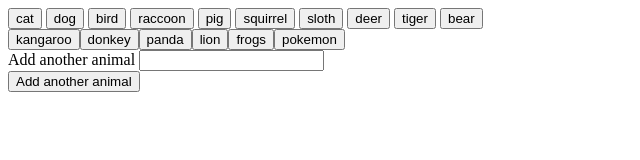
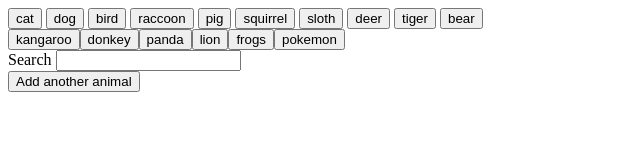
Before and after one commit to santokiya/Giftastic, a plain HTML site: page Giftastic.html in a window 1280 px wide. Shown: the whole page, without its empty margins (0-640 px from the left). Drawn offline with nearby package versions, Linux system fonts and the light colour scheme.

Commit message:
fixed error(not calling a function)

```diff
--- a/Giftastic.html
+++ b/Giftastic.html
@@ -24,7 +24,7 @@
     <div id="buttons-view"></div>
 
     <form id="animal-form">
-      <label for="animal-input">Add another animal</label>
+      <label for="animal-input">Search</label>
       <input type="text" id="animal-input"><br>
 
       <!-- Button triggers new movie to be added -->
--- a/anibut.js
+++ b/anibut.js
@@ -47,7 +47,7 @@ function AniGif() {
     });
 
 };
-
+AniGif()
 
  var animals = ["kangaroo", "donkey", "panda", "lion", "frogs", "pokemon"];
 
```
